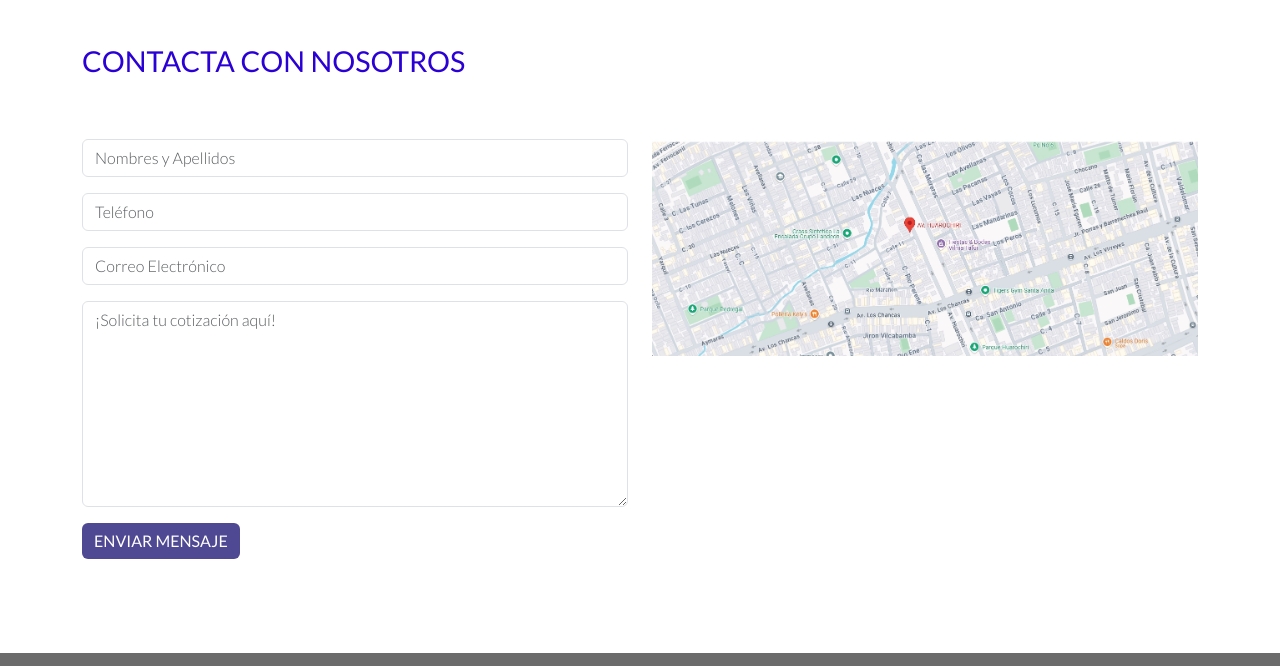
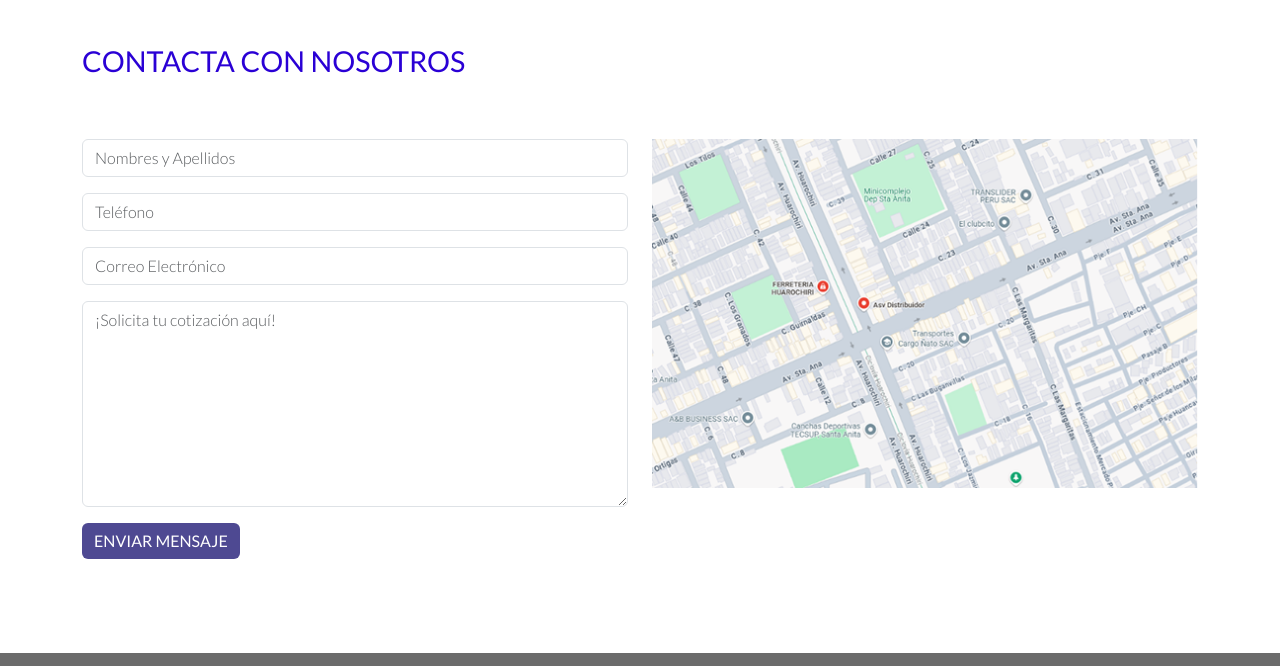
Before and after one commit to agilardino/tecnoplast.github.io, a website: page index.html in a window 1280 px wide. Shown: the part 2540-3206 px from the top of the page. Drawn offline with nearby package versions, Linux system fonts and the light colour scheme.

Commit message:
cambio mapas

```diff
--- a/index.html
+++ b/index.html
@@ -202,7 +202,7 @@
               </div>
             </div>
             <div class="col-12 col-md-12 col-lg-6">
-              <img class="img-fluid" src="images/mapa.webp" alt="">
+              <img class="img-fluid" src="images/mapa-formulario.png" alt="">
             </div>
           </div>
         </div>
```
Also changed, not shown: nosotros.html (+1 -1 lines), productos.html (+1 -1 lines), servicios.html (+1 -1 lines), images/mapa-formulario.png (added).
